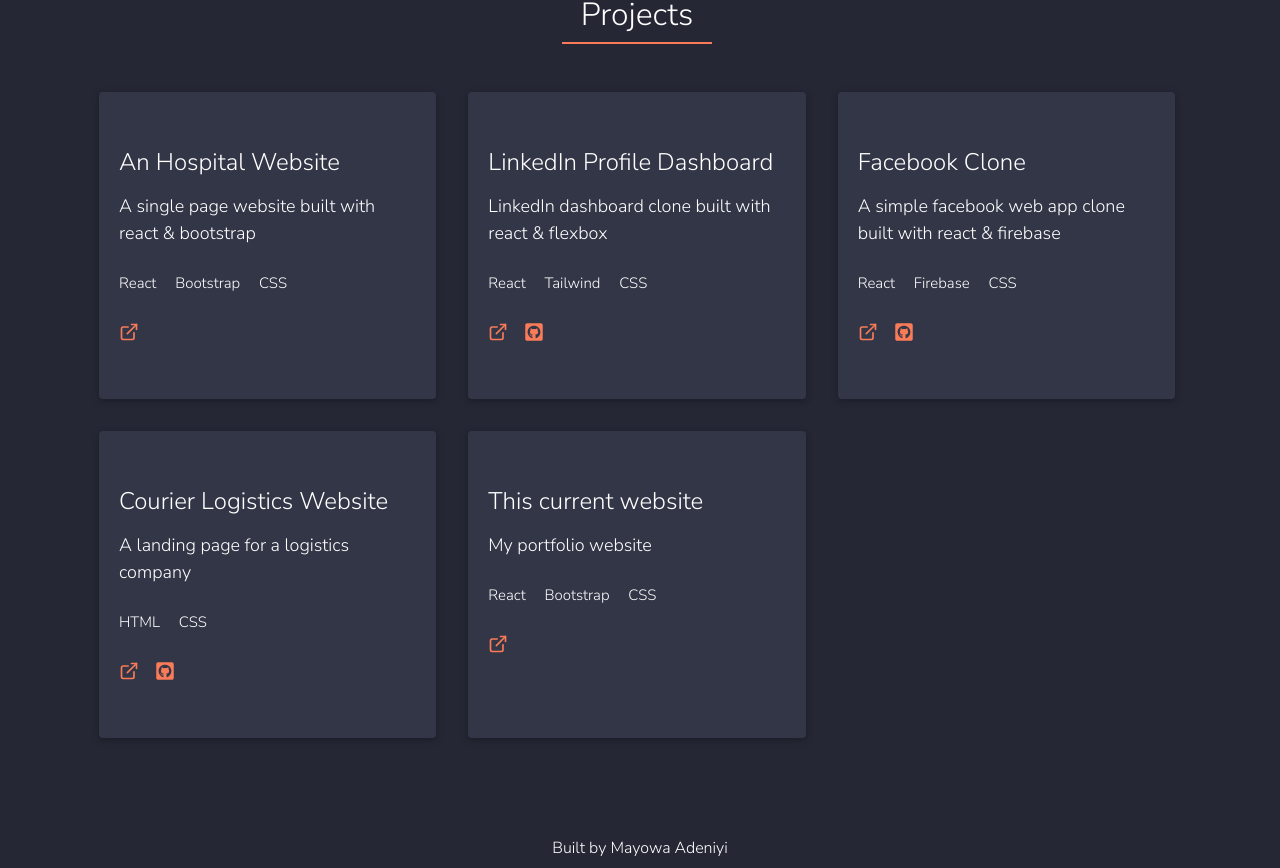
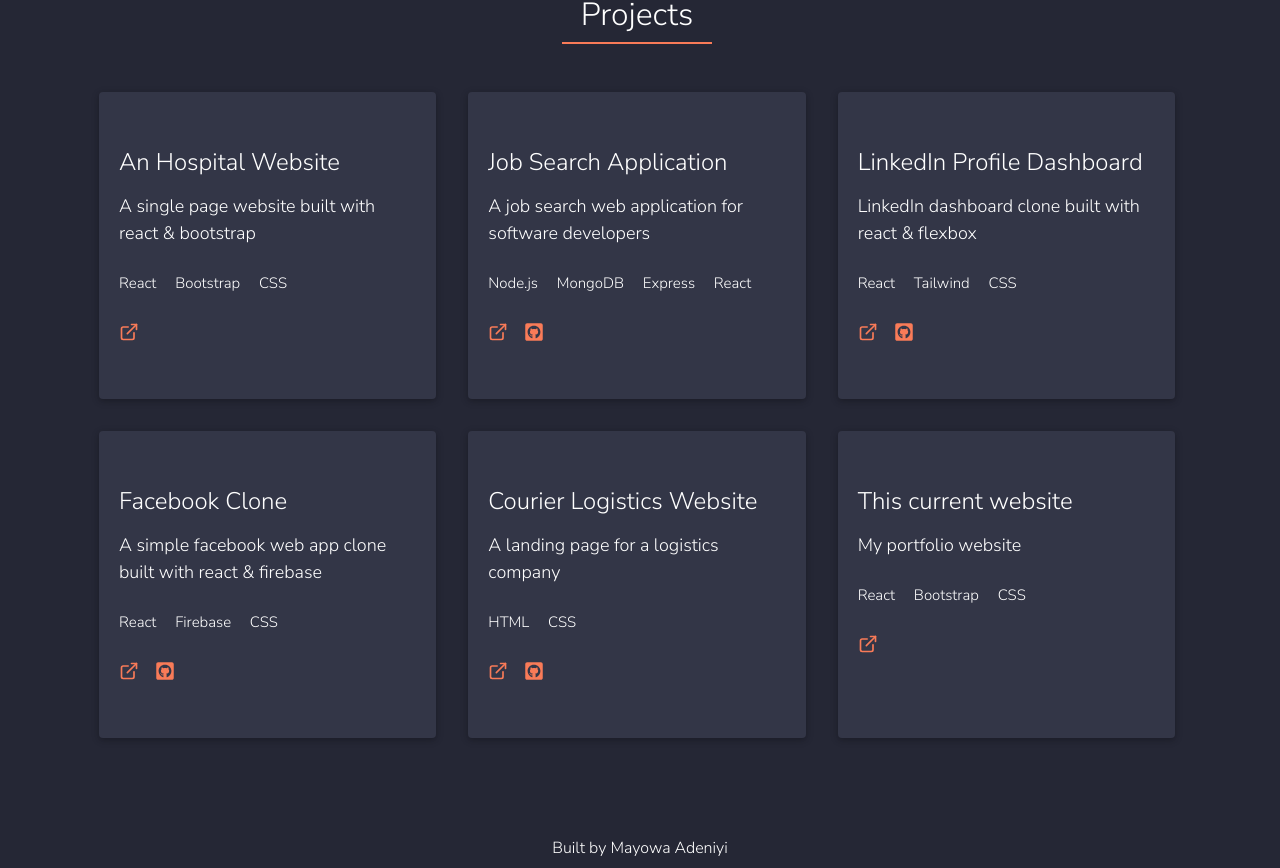
Before and after one commit to Ademayowa/portfolio-website-v1, a React (Create React App) app: page / in a window 1280 px wide. Shown: the part 1306-2174 px from the top of the page. Built offline with nearby package versions, Linux system fonts and the light colour scheme; the HTML template or start-up script is replaced by a standard one.

Commit message:
added job app portfolio

```diff
--- a/src/projects.js
+++ b/src/projects.js
@@ -8,6 +8,14 @@ const projects = [
   },
   {
     id: '2',
+    title: 'Job Search Application',
+    info: 'A job search web application for software developers',
+    technologies: 'Node.js MongoDB Express React',
+    url: 'https://devportals.herokuapp.com/',
+    repo: 'https://github.com/Ademayowa/job_app_v1',
+  },
+  {
+    id: '3',
     title: 'LinkedIn Profile Dashboard',
     info: 'LinkedIn dashboard clone built with react & flexbox',
     technologies: 'React Tailwind CSS',
@@ -15,7 +23,7 @@ const projects = [
     repo: 'https://github.com/Ademayowa/linkedin-clone',
   },
   {
-    id: '3',
+    id: '4',
     title: 'Facebook Clone',
     technologies: 'React Firebase CSS',
     info: 'A simple facebook web app clone built with react & firebase',
@@ -23,7 +31,7 @@ const projects = [
     repo: 'https://github.com/Ademayowa/twitter-demo-firebase',
   },
   {
-    id: '4',
+    id: '5',
     title: 'Courier Logistics Website',
     technologies: 'HTML CSS',
     info: 'A landing page for a logistics company',
@@ -31,7 +39,7 @@ const projects = [
     repo: 'https://github.com/Ademayowa/logistics-template',
   },
   {
-    id: '5',
+    id: '6',
     title: 'This current website',
     technologies: 'React Bootstrap CSS',
     info: 'My portfolio website',
```
